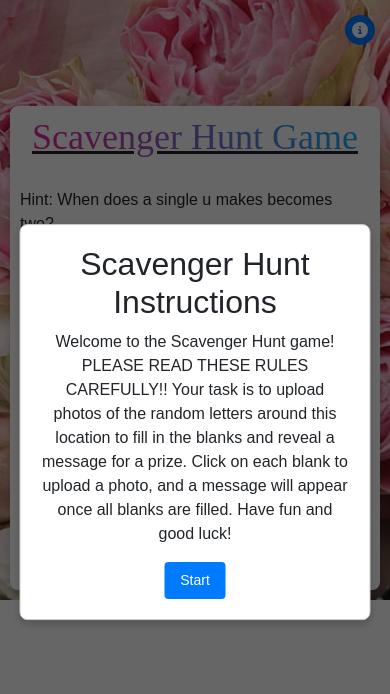
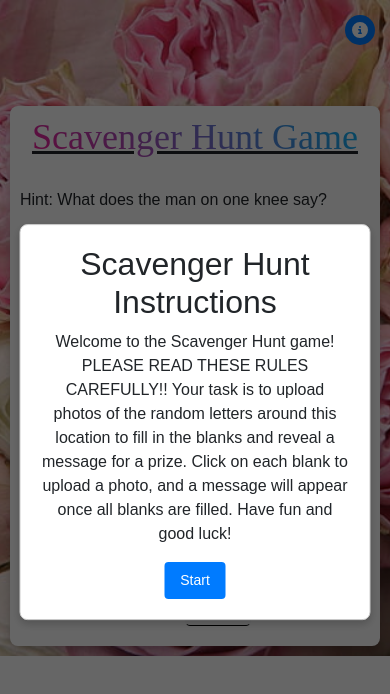
Before and after one commit to hlakis92/Search-n-find, a React (Create React App) app: page / in a window 390 px wide. Shown: the top 694 px of the page. Built offline with nearby package versions, Linux system fonts and the light colour scheme; a small style sheet from the web is missing.

Commit message:
fix lines to full screen

```diff
--- a/src/App.css
+++ b/src/App.css
@@ -90,6 +90,7 @@ body {
 .dropzone-inner {
   width: 120px;
   height: 120px;
+  margin-left: 10px;
   display: flex;
   justify-content: center;
   align-items: center;
@@ -110,6 +111,7 @@ body {
   top: 5px;
   right: 5px;
   font-size: 12px;
+  border-radius: 50px;
 }
 
 /* Additional CSS for the modal */
@@ -181,6 +183,53 @@ button.btn-primary {
 
 /* Media Queries for iPhone 12 Pro (390px width) */
 @media (max-width: 392px) {
+
+  .sentence-line {
+    margin-bottom: 8px; /* Adjusted to create more space between lines */
+  }
+
+
+  .uploaded-image {
+    margin: 2px;
+    padding: 2px;
+    border-bottom: 1px solid black;
+  }
+
+  .uploaded-image img {
+    max-width: 50px; /* Adjusted to make images smaller */
+    max-height: 70px; /* Adjusted to make images smaller */
+  }
+
+  .dropzone-inner {
+    width: 50px; /* Adjusted to make dropzone smaller */
+    height: 70px; /* Adjusted to make dropzone smaller */
+  }
+
+  .dropzone-inner p {
+    font-size: 12px;
+  }
+
+  .proposal-sentence {
+    font-size: 20px; /* Adjusted to make the sentence font smaller */
+    margin-top: 10px;
+  }
+
+  button.btn-primary {
+    padding: 8px 16px;
+    font-size: 14px;
+  }
+
+  .btn-remove {
+    position: absolute;
+    top: 1px;
+    right: 1px;
+    font-size: 7px;
+  }
+}
+
+/* Media Queries for iPhone 12 Pro (390px width) */
+@media (max-width: 440px) {
+
   .sentence-line {
     margin-bottom: 8px; /* Adjusted to create more space between lines */
   }
@@ -224,7 +273,8 @@ button.btn-primary {
 }
 
 /* Media Queries for iPhone 12 Pro (390px width) */
-@media (max-width: 440px) {
+@media (max-width: 390px) {
+
   .sentence-line {
     margin-bottom: 8px; /* Adjusted to create more space between lines */
   }
--- a/src/App.js
+++ b/src/App.js
@@ -107,7 +107,7 @@ function App() {
 <div className="background-container"> {/* The container div */}
       <div className="container mt-5">
         <div className="mb-4 text-center"><u><h1 className='title'>Scavenger Hunt Game</h1></u></div>
-        <div><p>Hint: When does a single u makes becomes two?</p></div>
+        <div><p>Hint: What does the man on one knee say?</p></div>
         <div className="info-icon" onClick={handleInstructionsClick}>
             <FontAwesomeIcon icon={faInfoCircle} />
           </div>
```
